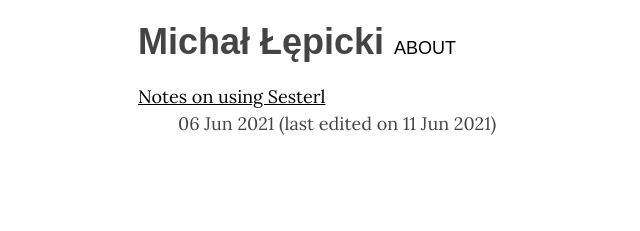
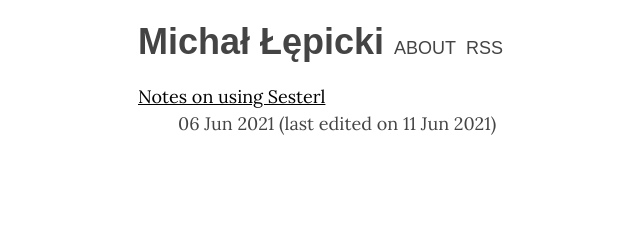
Before and after one commit to michallepicki/blog, a Jekyll site: the page built from index.md, in a window 1280 px wide. Shown: the top 231 px of the page, without its empty margins (177-817 px from the left). Built offline with Jekyll 4.4.1, drawn with Linux system fonts in a browser that asks for light colours.

Commit message:
add link to rss; cleaner header links styles

```diff
--- a/_includes/styles.css
+++ b/_includes/styles.css
@@ -78,15 +78,14 @@ header > nav {
   display: inline;
 }
 
-header > a:not(:hover),
-header > a:visited:not(:hover) {
+header a:not(:hover),
+header a:visited:not(:hover) {
   color: #444;
   text-decoration: none;
 }
 
-header > nav > a {
+header nav a {
   font-family: var(--sans-font);
-  text-decoration: none;
   text-transform: uppercase;
   margin-left: 10px;
 }
--- a/_layouts/default.html
+++ b/_layouts/default.html
@@ -21,6 +21,7 @@ layout: compress
       <a href="{{ site.baseurl }}/"><h1>{{ site.title }}</h1></a>
       <nav>{%- for p in nav_pages -%}
         <a href="{{ p.url | relative_url }}">{{ p.title }}</a>{%- endfor -%}
+        <a href="/feed.xml">RSS</a>
       </nav>
     </header>
     <main>
```
